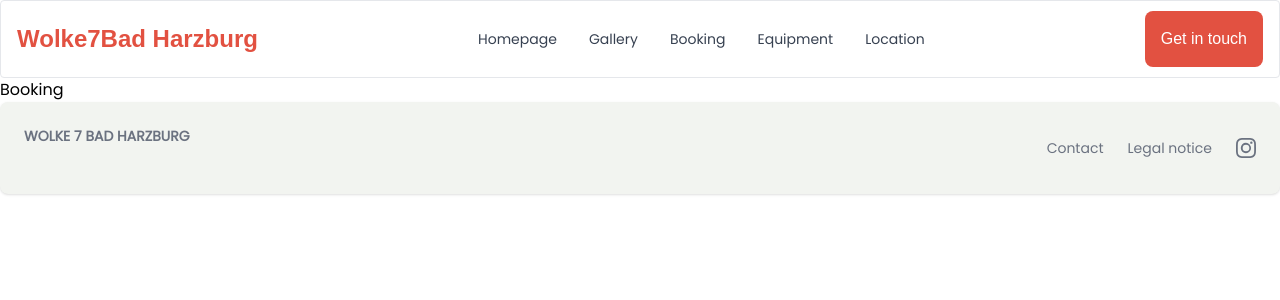
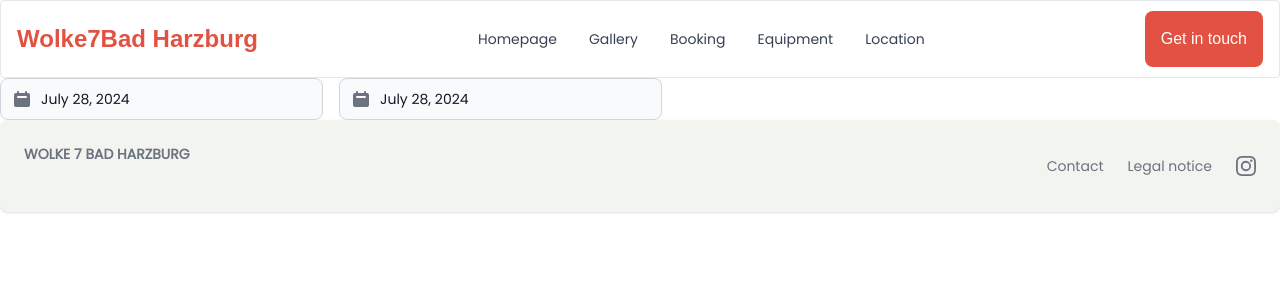
Before and after one commit to jakob-rzeppa/wolke7-badharzburg, a React (Vite) app: page /booking in a window 1280 px wide. Shown: the top 300 px of the page. Built offline with nearby package versions, Linux system fonts and the light colour scheme; a web font is replaced by a local one.

Commit message:
added date picking to pricing section

```diff
--- a/src/pages/BookingPage.tsx
+++ b/src/pages/BookingPage.tsx
@@ -1,5 +1,11 @@
+import Pricing from "../sections/Pricing";
+
 function BookingPage() {
-  return <div>Booking</div>;
+  return (
+    <>
+      <Pricing />
+    </>
+  );
 }
 
 export default BookingPage;
--- /dev/null
+++ b/src/sections/Pricing.tsx
@@ -0,0 +1,104 @@
+import { Datepicker } from "flowbite-react";
+import { useState } from "react";
+
+function Pricing() {
+  const [arrivalDate, setArrivalDate] = useState<Date>(new Date());
+  const [departureDate, setDepartureDate] = useState<Date>(new Date());
+
+  return (
+    <div className="flex gap-4">
+      <Datepicker
+        title="Arrival"
+        minDate={new Date()}
+        onSelectedDateChanged={(e) => setArrivalDate(e)}
+        theme={{
+          popup: {
+            footer: {
+              base: "hidden",
+            },
+          },
+          views: {
+            days: {
+              items: {
+                item: {
+                  selected: "bg-primary hover:bg-primary hover:brightness-90",
+                },
+              },
+            },
+            months: {
+              items: {
+                item: {
+                  selected: "bg-primary hover:bg-primary hover:brightness-90",
+                },
+              },
+            },
+            years: {
+              items: {
+                item: {
+                  selected: "bg-primary hover:bg-primary hover:brightness-90",
+                },
+              },
+            },
+            decades: {
+              items: {
+                item: {
+                  selected: "bg-primary hover:bg-primary hover:brightness-90",
+                },
+              },
+            },
+          },
+        }}
+      />
+      <Datepicker
+        title="Departure"
+        minDate={
+          new Date(
+            arrivalDate.getFullYear(),
+            arrivalDate.getMonth(),
+            arrivalDate.getDate() + 1
+          )
+        }
+        onSelectedDateChanged={(e) => setDepartureDate(e)}
+        theme={{
+          popup: {
+            footer: {
+              base: "hidden",
+            },
+          },
+          views: {
+            days: {
+              items: {
+                item: {
+                  selected: "bg-primary hover:bg-primary hover:brightness-90",
+                },
+              },
+            },
+            months: {
+              items: {
+                item: {
+                  selected: "bg-primary hover:bg-primary hover:brightness-90",
+                },
+              },
+            },
+            years: {
+              items: {
+                item: {
+                  selected: "bg-primary hover:bg-primary hover:brightness-90",
+                },
+              },
+            },
+            decades: {
+              items: {
+                item: {
+                  selected: "bg-primary hover:bg-primary hover:brightness-90",
+                },
+              },
+            },
+          },
+        }}
+      />
+    </div>
+  );
+}
+
+export default Pricing;
```
